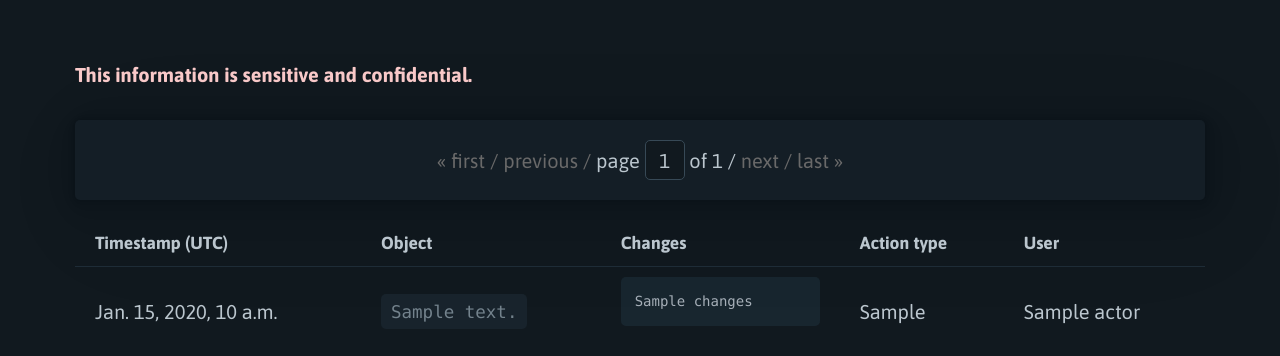
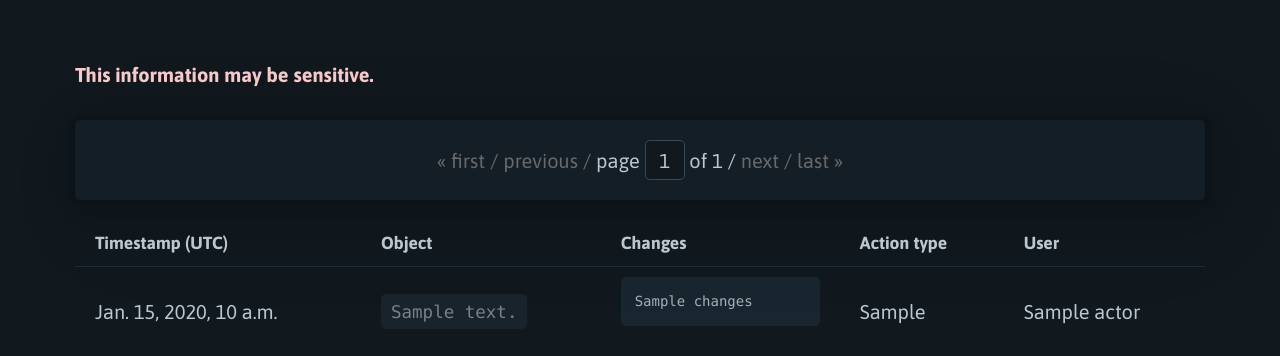
Before and after one commit to anipiano/anipianolist, a Django app: template anipianolist/database/templates/cockpit/log.html in a window 1280 px wide. Shown: the part 186-542 px from the top of the page. Run offline with Django 4.2, Linux system fonts and the light colour scheme; the template is opened without the code that fills it: most values are stand-ins (such as "Sample title", 1, 10 or a date in 2020); some libraries are stand-ins or nearby versions.

Commit message:
enhancement(cockpit): warning notice

```diff
--- a/anipianolist/database/templates/cockpit/log.html
+++ b/anipianolist/database/templates/cockpit/log.html
@@ -28,7 +28,7 @@
 
 {% if page_obj %}
 
-<p><strong class="danger">This information is sensitive and confidential.</strong></p>
+<p><strong class="danger">This information may be sensitive.</strong></p>
 
 {% include 'core/page_obj_pagination.html' %}
 <table>
```
